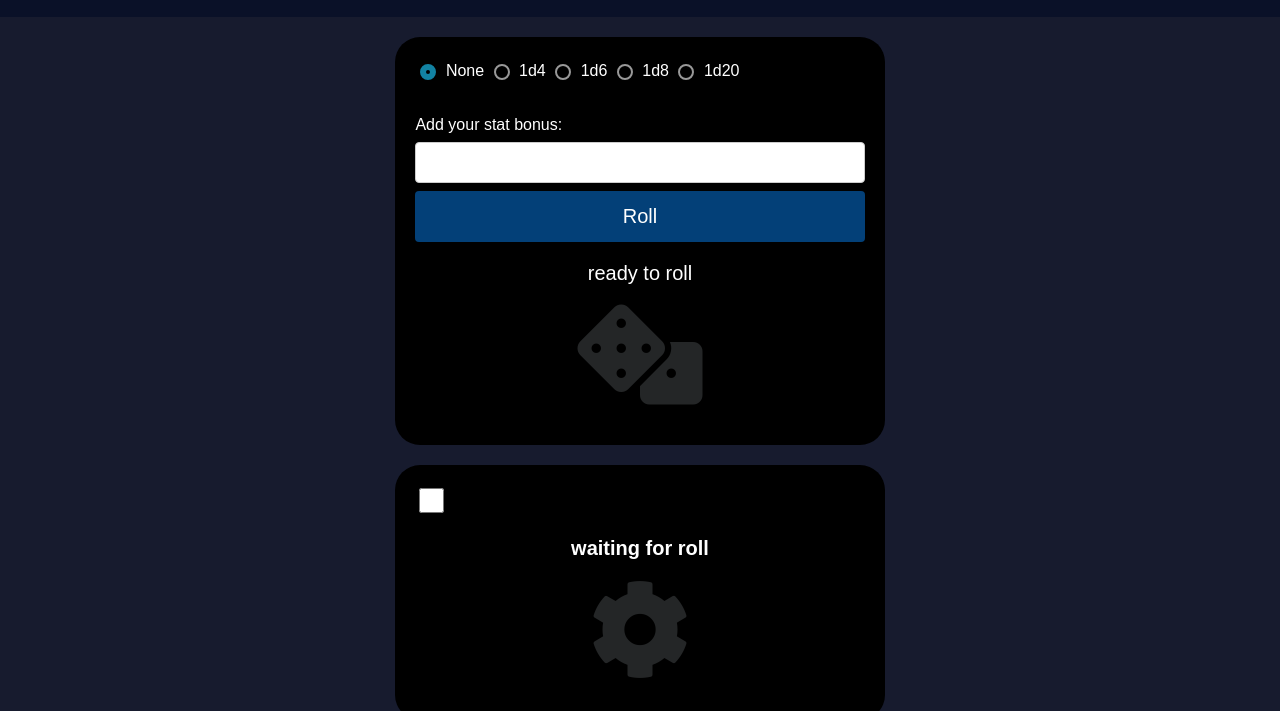
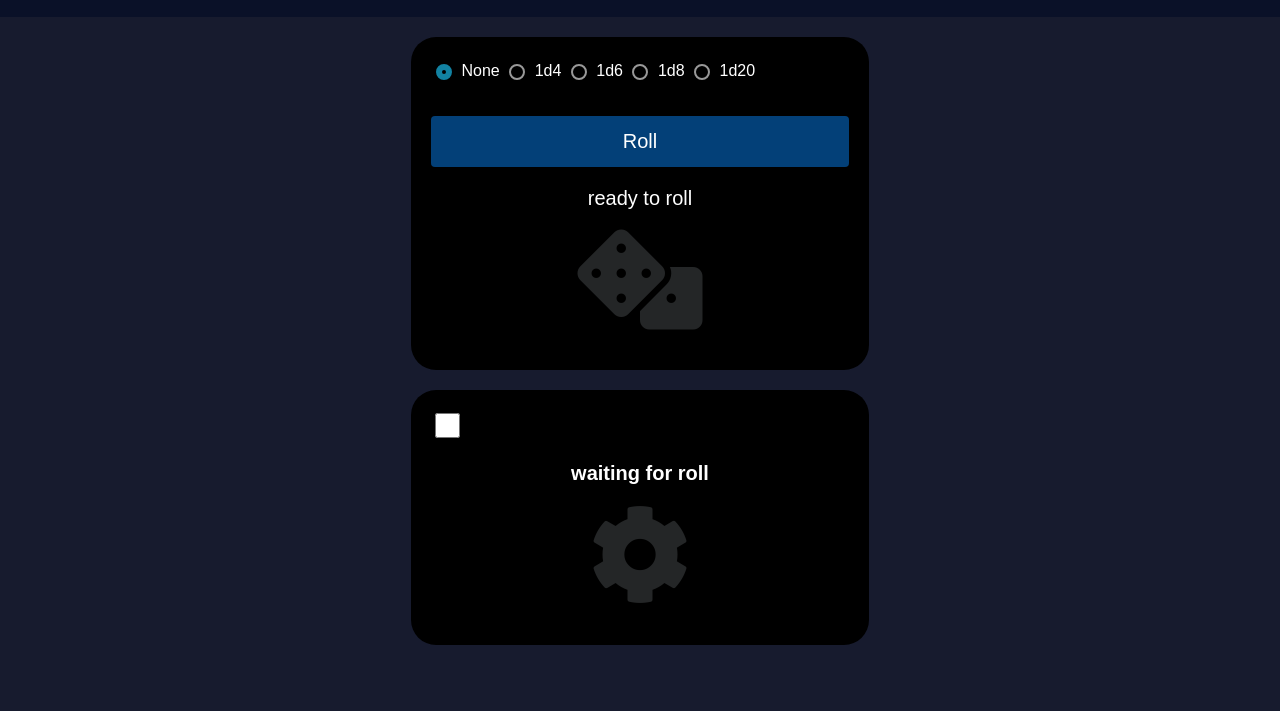
Before and after one commit to rickybobbbby/StepperMoteurRemoteDM, a plain HTML site: page Micro_Board_Dungeon_Master/data/index.html in a window 1280 px wide. Shown: the part 55-766 px from the top of the page. Drawn offline with Linux system fonts and the light colour scheme.

```diff
--- a/Micro_Board_Dungeon_Master/data/index.html
+++ b/Micro_Board_Dungeon_Master/data/index.html
@@ -23,8 +23,6 @@
       <label for="1d8">1d8</label>
       <input type="radio" name="Dice" value="1d20">
       <label for="1d20">1d20</label><br><br><br>
-      <label for="steps">Add your stat bonus:</label>
-      <input type="number" id="Bonus" name="stats">
       <button type="button" onclick="submitForm()">Roll</button>
       <p><span id="Dice-state">ready to roll</span></p>
       <p><i id="dice-display" class="fas fa-dice"></i></p>
```
Also changed, not shown: 1 other file.
